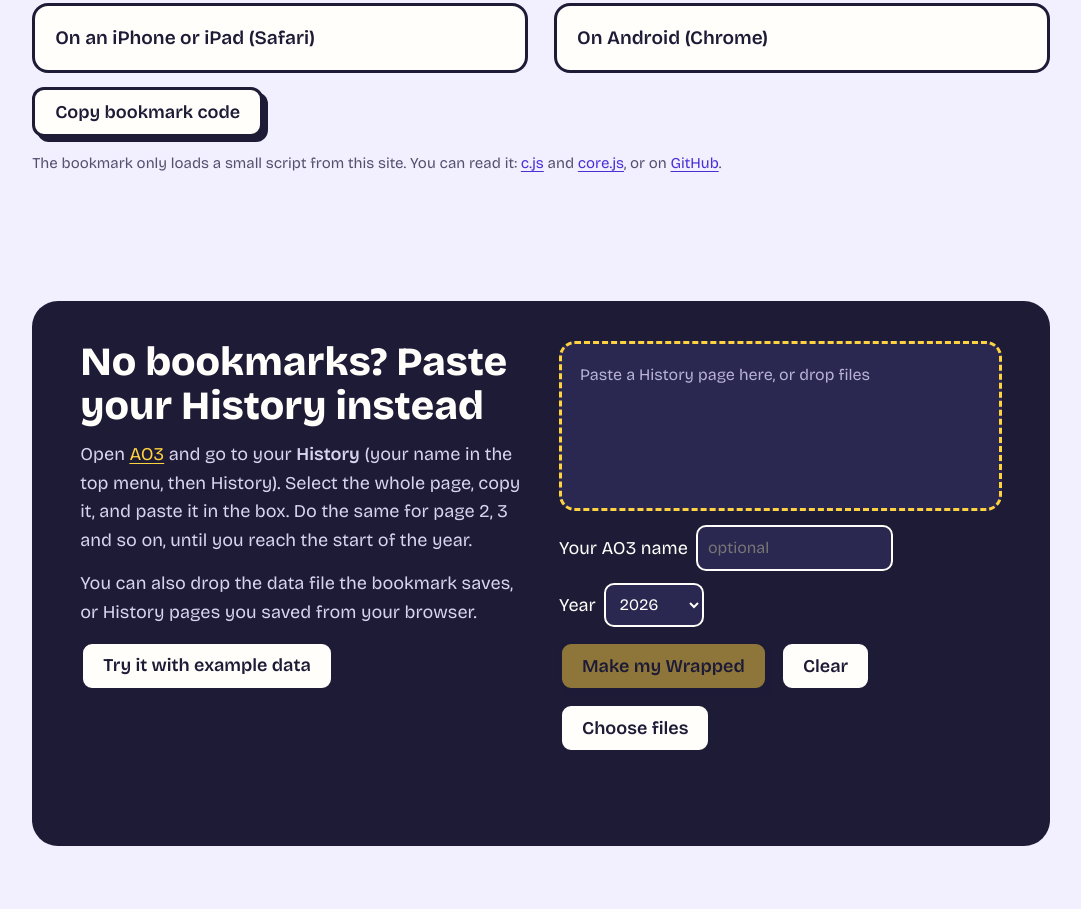
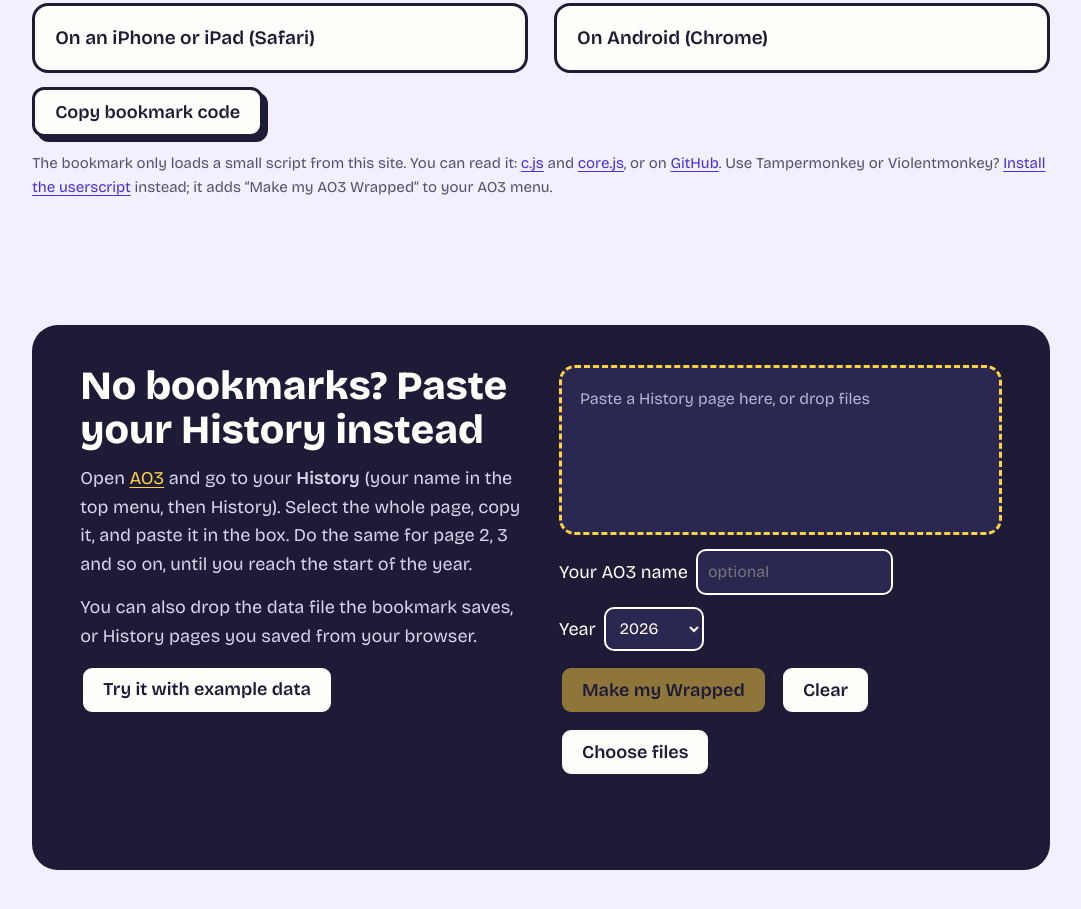
Before and after one commit to helloyansquared/ficwrapped, a website: page public/index.html in a window 1280 px wide. Shown: the part 1972-2881 px from the top of the page, without its empty margins (99-1180 px from the left). Drawn offline with Linux system fonts and the light colour scheme.

Commit message:
Link the Greasy Fork userscript
Co-Authored-By: Claude Opus 5.5 <noreply@anthropic.com>
Claude-Session: https://claude.ai/code/session_01GoobaZWjX51rZ8M7xfZask

```diff
--- a/public/index.html
+++ b/public/index.html
@@ -261,7 +261,7 @@ footer a{color:#fff}
     </details>
   </div>
   <div class="copyrow"><button class="btn plain" id="copyCode" type="button">Copy bookmark code</button><span id="copyMsg" role="status"></span></div>
-  <p class="hint">The bookmark only loads a small script from this site. You can read it: <a href="/c.js">c.js</a> and <a href="/core.js">core.js</a>, or on <a href="https://github.com/helloyansquared/ficwrapped">GitHub</a>.</p>
+  <p class="hint">The bookmark only loads a small script from this site. You can read it: <a href="/c.js">c.js</a> and <a href="/core.js">core.js</a>, or on <a href="https://github.com/helloyansquared/ficwrapped">GitHub</a>. Use Tampermonkey or Violentmonkey? <a href="https://greasyfork.org/en/scripts/607372-ao3-wrapped-by-ficwrapped-no-password">Install the userscript</a> instead; it adds “Make my AO3 Wrapped” to your AO3 menu.</p>
 </div></section>
 
 <section id="load"><div class="wrap">
```
Also changed, not shown: src/index.html (+1 -1 lines), README.md.
